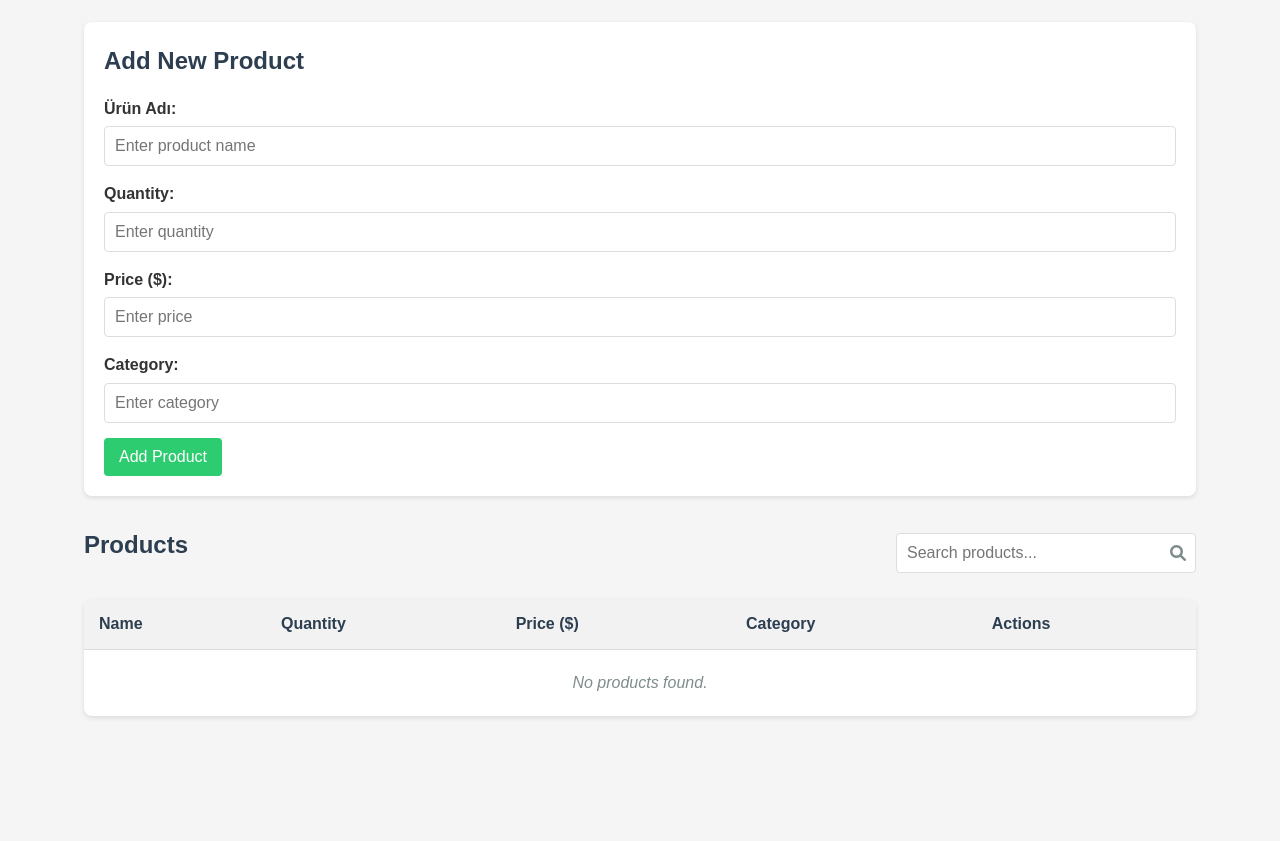
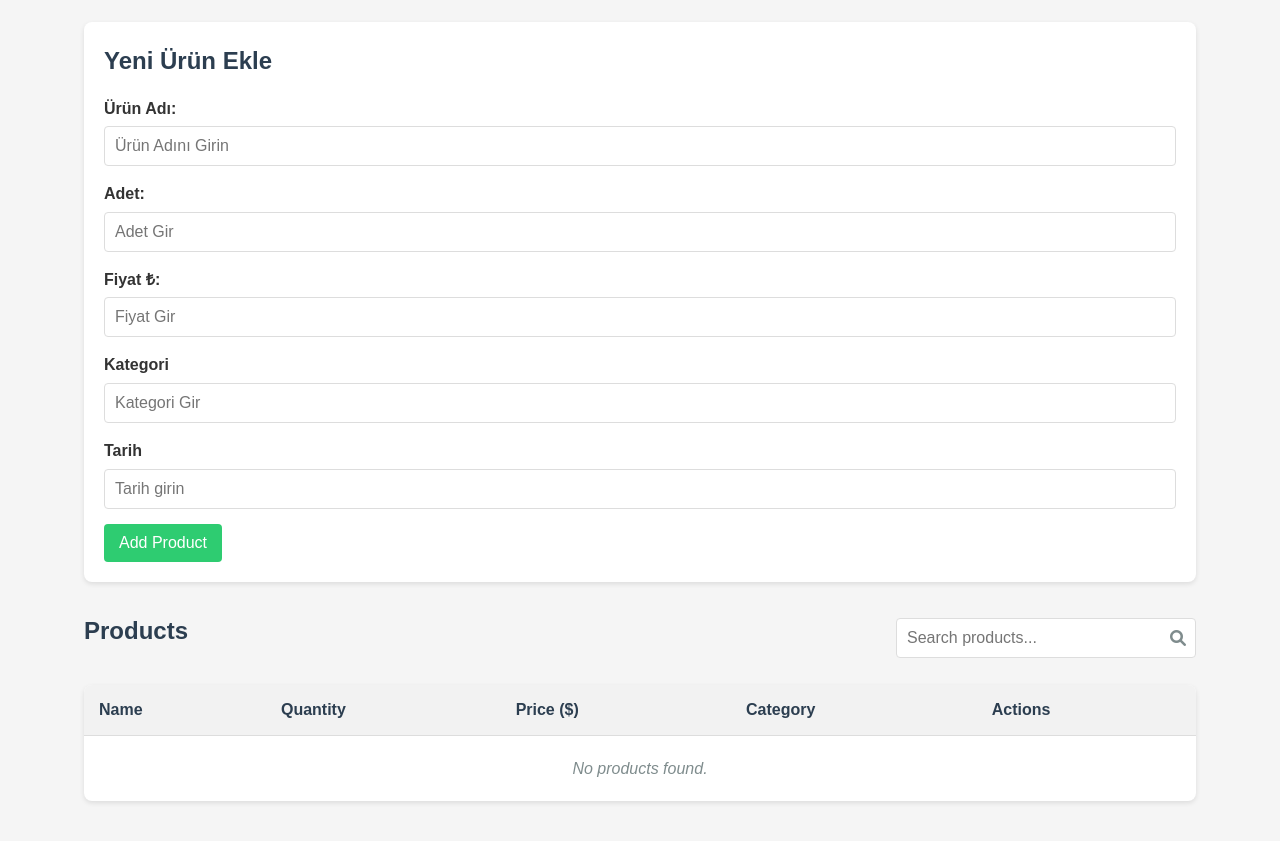
Before and after one commit to oguzhanural/teach-javascript, a plain HTML site: page index.html in a window 1280 px wide. Shown: the part 99-940 px from the top of the page. Before the commit the page ends 855 px from the top, so only its background shows below. Drawn offline with Linux system fonts and the light colour scheme.

Commit message:
Update index html

```diff
--- a/index.html
+++ b/index.html
@@ -9,26 +9,30 @@
 </head>
 <body>
     <div class="container">
-        <h1>Stock Tracking Application</h1>
+        <h1>Stok Takip Uygulaması</h1>
 
         <div class="form-container">
-            <h2>Add New Product</h2>
+            <h2>Yeni Ürün Ekle</h2>
             <form id="product-form">
                 <div class="form-group">
                     <label for="name">Ürün Adı:</label>
-                    <input type="text" id="name" placeholder="Enter product name" required>
+                    <input type="text" id="name" placeholder="Ürün Adını Girin" required>
                 </div>
                 <div class="form-group">
-                    <label for="quantity">Quantity:</label>
-                    <input type="number" id="quantity" placeholder="Enter quantity" min="1" required>
+                    <label for="quantity">Adet:</label>
+                    <input type="number" id="quantity" placeholder="Adet Gir" min="1" required>
                 </div>
                 <div class="form-group">
-                    <label for="price">Price ($):</label>
-                    <input type="number" id="price" placeholder="Enter price" min="0.01" step="0.01" required>
+                    <label for="price">Fiyat ₺:</label>
+                    <input type="number" id="price" placeholder="Fiyat Gir" min="0.01" step="0.01" required>
                 </div>
                 <div class="form-group">
-                    <label for="category">Category:</label>
-                    <input type="text" id="category" placeholder="Enter category" required>
+                    <label for="category">Kategori</label>
+                    <input type="text" id="category" placeholder="Kategori Gir" required>
+                </div>
+                <div class="form-group">
+                    <label for="tarih">Tarih</label>
+                    <input type="text" id="tarih" placeholder="Tarih girin" required>
                 </div>
                 <button type="submit" class="btn btn-add">Add Product</button>
             </form>
```
